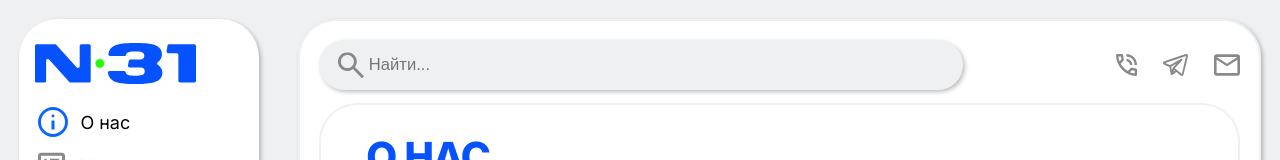
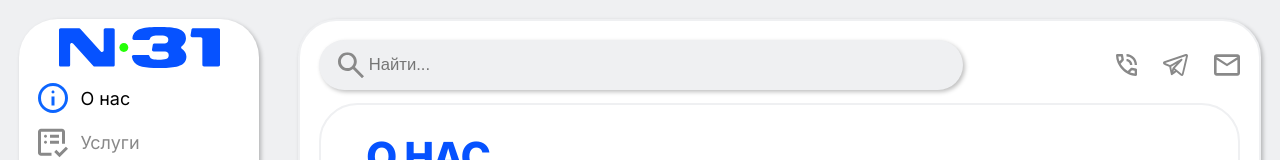
Before and after one commit to helennn123433/visitka_freelance, a Vue app: page / in a window 1280 px wide. Shown: the top 160 px of the page. Built offline with nearby package versions, Linux system fonts and the light colour scheme.

Commit message:
выровняла логотип на боковой панели

```diff
--- a/src/components/sidebar/SidebarComponent.vue
+++ b/src/components/sidebar/SidebarComponent.vue
@@ -115,23 +115,26 @@ function toggle(section: string) {
 }
 
 .logo__main {
+  flex: 1;
   display: flex;
   justify-content: center;
   align-items: center;
-  padding: 2vh 2vh 2vh 2vh;
-  margin-top: 1vh;
+  /*padding: 2vh 2vh 2vh 2vh;
+  margin-top: 1vh;*/
 }
 
 .sidebar__logo{
   display: flex;
   align-items: center;
+  justify-content: center;
+  position: relative;
+  padding: 1vh 2vw;
 }
 
 .close-btn {
   position: absolute;
-  top: 1rem;
-  right: 1rem;
-  font-size: 1.5rem;
+  right: 2vw;
+  font-size: 1.8rem;
   background: none;
   border: none;
   color: #898989;
@@ -148,6 +151,13 @@ function toggle(section: string) {
 .img_n31 {
   max-width: 100%;
   height: auto;
+}
+
+.img_plz {
+  width: 20px;
+  height: 20px;
+  margin-right: 12px;
+  margin-left: 12px;
 }
 
 .img_plz.active {
@@ -223,13 +233,6 @@ function toggle(section: string) {
   gap: 1vh;
 }
 
-.img_plz {
-  width: 20px;
-  height: 20px;
-  margin-right: 12px;
-  margin-left: 12px;
-}
-
 .img_discount {
   width: 20px;
   height: 20px;
@@ -295,14 +298,14 @@ function toggle(section: string) {
     /*display: none;*/
   }
 
-  .btn {
+  /*.btn {
     font-size: 12px;
     padding: 0.6vh;
-  }
+  }*/
 
-  .btn_discount {
+  /*.btn_discount {
     font-size: 12px;
-  }
+  }*/
 }
 
 @media (max-width: 375px) {
```
